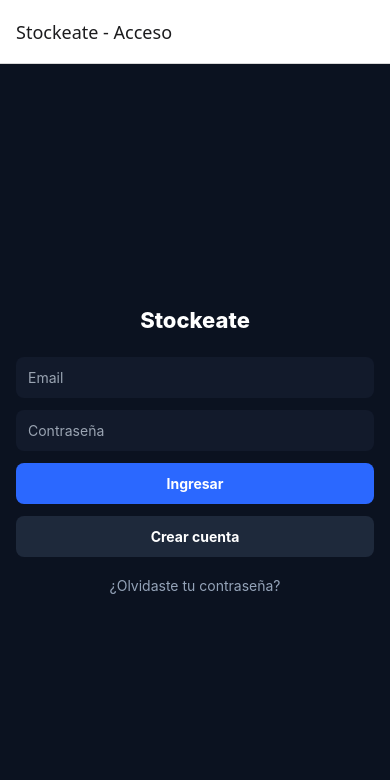
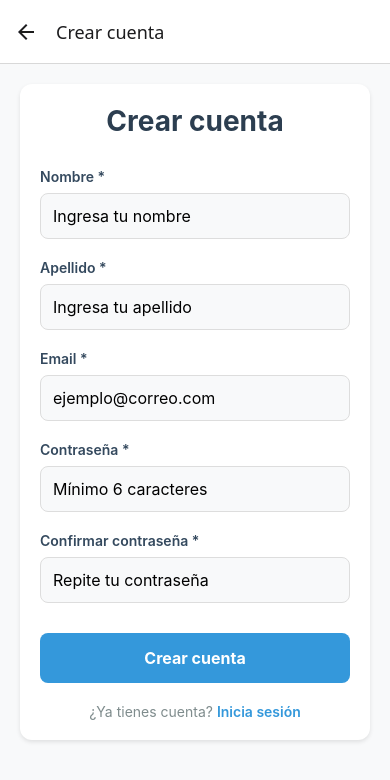
Before and after one commit to gonzalocopes/stockeate, a React Native app in the folder stockeate-app/: screen /Register in a window 390 px wide. Shown: the top 780 px of the page. Built offline with nearby package versions, Linux system fonts and the light colour scheme; what expo-sqlite would draw is missing.

Commit message:
feat: Agregar pantalla de registro de usuarios
- Nueva RegisterScreen con validación completa
- Botón 'Crear cuenta' en LoginScreen
- Navegación entre login y registro
- Integración con API existente

```diff
--- a/stockeate-app/App.tsx
+++ b/stockeate-app/App.tsx
@@ -6,6 +6,7 @@ import { useAuth } from "./src/stores/auth";
 import { useBranch } from "./src/stores/branch"; // 👈 NUEVO
 
 import LoginScreen from "./src/screens/LoginScreen";
+import RegisterScreen from "./src/screens/RegisterScreen";
 import BranchSelect from "./src/screens/BranchSelect";
 import Home from "./src/screens/Home";
 import ScanAdd from "./src/screens/ScanAdd";
@@ -50,6 +51,11 @@ export default function App() {
             component={LoginScreen}
             options={{ title: "Stockeate - Acceso" }}
           />
+          <Stack.Screen
+          name="Register"
+          component={RegisterScreen}
+          options={{ title: "Crear cuenta" }}
+          />
         </Stack.Navigator>
       ) : (
         <Stack.Navigator>
--- a/stockeate-app/src/screens/LoginScreen.tsx
+++ b/stockeate-app/src/screens/LoginScreen.tsx
@@ -3,13 +3,14 @@ import { View, TextInput, Text, TouchableOpacity, Modal, ActivityIndicator } fro
 import { useAuth } from "../stores/auth";
 import { api } from "../api";
 
-export default function LoginScreen() {
+export default function LoginScreen({ navigation }: any){
   const { login, register, logout, token } = useAuth();
 
   const [email, setEmail] = useState("");
   const [pass, setPass] = useState("");
-  const [loading, setLoading] = useState(false);
+  const [loginLoading, setLoginLoading] = useState(false);
   const [err, setErr] = useState<string | null>(null);
+  const [navigating, setNavigating] = useState(false);
 
   // Forgot & Reset
   const [showForgot, setShowForgot] = useState(false);
@@ -25,7 +26,7 @@ export default function LoginScreen() {
 
   const run = async (fn: () => Promise<void>) => {
     setErr(null);
-    setLoading(true);
+    setLoginLoading(true);
     try {
       await fn();
     } catch (e: any) {
@@ -33,7 +34,7 @@ export default function LoginScreen() {
       const msg = Array.isArray(d?.message) ? d.message.join(", ") : (d?.message || e?.message || "Error");
       setErr(msg);
     } finally {
-      setLoading(false);
+      setLoginLoading(false);
     }
   };
 
@@ -101,20 +102,19 @@ export default function LoginScreen() {
       <TouchableOpacity
         onPress={() => run(() => login(email.trim(), pass))}
         style={{ backgroundColor: "#2b68ff", padding: 12, borderRadius: 8, alignItems: "center" }}
-        disabled={loading}
+        disabled={loginLoading}
       >
         <Text style={{ color: "white", fontWeight: "700" }}>
-          {loading ? "Ingresando..." : "Ingresar"}
+          {loginLoading ? "Ingresando..." : "Ingresar"}
         </Text>
       </TouchableOpacity>
 
       <TouchableOpacity
-        onPress={() => run(() => register(email.trim(), pass))}
+        onPress={() => navigation.navigate('Register')}
         style={{ backgroundColor: "#1e293b", padding: 12, borderRadius: 8, alignItems: "center" }}
-        disabled={loading}
       >
         <Text style={{ color: "white", fontWeight: "700" }}>
-          {loading ? "Creando..." : "Crear cuenta"}
+          Crear cuenta
         </Text>
       </TouchableOpacity>
 
--- /dev/null
+++ b/stockeate-app/src/screens/RegisterScreen.tsx
@@ -0,0 +1,241 @@
+import React, { useState } from 'react';
+import {
+  View,
+  Text,
+  TextInput,
+  TouchableOpacity,
+  StyleSheet,
+  Alert,
+  ScrollView,
+  ActivityIndicator
+} from 'react-native';
+import { useAuth } from '../stores/auth';
+
+export default function RegisterScreen({ navigation }: any) {
+  const { register } = useAuth();
+
+  const [formData, setFormData] = useState({
+    nombre: '',
+    apellido: '',
+    email: '',
+    password: '',
+    confirmPassword: ''
+  });
+  const [loading, setLoading] = useState(false);
+
+  const handleInputChange = (field: string, value: string) => {
+    setFormData(prev => ({
+      ...prev,
+      [field]: value
+    }));
+  };
+
+  const validateForm = () => {
+    if (!formData.nombre.trim()) {
+      Alert.alert('Error', 'El nombre es requerido');
+      return false;
+    }
+    if (!formData.apellido.trim()) {
+      Alert.alert('Error', 'El apellido es requerido');
+      return false;
+    }
+
+    if (!formData.email.trim()) {
+      Alert.alert('Error', 'El email es requerido');
+      return false;
+    }
+    if (formData.password.length < 6) {
+      Alert.alert('Error', 'La contraseña debe tener al menos 6 caracteres');
+      return false;
+    }
+    if (formData.password !== formData.confirmPassword) {
+      Alert.alert('Error', 'Las contraseñas no coinciden');
+      return false;
+    }
+    return true;
+  };
+
+  const handleRegister = async () => {
+    if (!validateForm()) return;
+
+    setLoading(true);
+    try {
+      // VERSIÓN SIMPLIFICADA - Solo email y password (backend de Lisandro)
+      // Los campos nombre/apellido se validan pero no se envían
+      await register(
+        formData.email,
+        formData.password
+      );
+
+      Alert.alert(
+        'Registro exitoso',
+        'Tu cuenta ha sido creada correctamente',
+        [
+          {
+            text: 'Iniciar sesión',
+            onPress: () => navigation.navigate('Login')
+          }
+        ]
+      );
+    } catch (error: any) {
+      Alert.alert('Error', error.message || 'Error al registrar usuario');
+    } finally {
+      setLoading(false);
+    }
+  };
+
+  return (
+    <ScrollView style={styles.container}>
+      <View style={styles.form}>
+        <Text style={styles.title}>Crear cuenta</Text>
+
+        <View style={styles.inputContainer}>
+          <Text style={styles.label}>Nombre *</Text>
+          <TextInput
+            style={styles.input}
+            value={formData.nombre}
+            onChangeText={(value) => handleInputChange('nombre', value)}
+            placeholder="Ingresa tu nombre"
+            autoCapitalize="words"
+          />
+        </View>
+
+        <View style={styles.inputContainer}>
+          <Text style={styles.label}>Apellido *</Text>
+          <TextInput
+            style={styles.input}
+            value={formData.apellido}
+            onChangeText={(value) => handleInputChange('apellido', value)}
+            placeholder="Ingresa tu apellido"
+            autoCapitalize="words"
+          />
+        </View>
+
+        <View style={styles.inputContainer}>
+          <Text style={styles.label}>Email *</Text>
+          <TextInput
+            style={styles.input}
+            value={formData.email}
+            onChangeText={(value) => handleInputChange('email', value)}
+            placeholder="ejemplo@correo.com"
+            keyboardType="email-address"
+            autoCapitalize="none"
+          />
+        </View>
+
+        <View style={styles.inputContainer}>
+          <Text style={styles.label}>Contraseña *</Text>
+          <TextInput
+            style={styles.input}
+            value={formData.password}
+            onChangeText={(value) => handleInputChange('password', value)}
+            placeholder="Mínimo 6 caracteres"
+            secureTextEntry
+          />
+        </View>
+
+        <View style={styles.inputContainer}>
+          <Text style={styles.label}>Confirmar contraseña *</Text>
+          <TextInput
+            style={styles.input}
+            value={formData.confirmPassword}
+            onChangeText={(value) => handleInputChange('confirmPassword', value)}
+            placeholder="Repite tu contraseña"
+            secureTextEntry
+          />
+        </View>
+
+        <TouchableOpacity
+          style={[styles.registerButton, loading && styles.disabledButton]}
+          onPress={handleRegister}
+          disabled={loading}
+        >
+          {loading ? (
+            <ActivityIndicator color="white" />
+          ) : (
+            <Text style={styles.registerButtonText}>Crear cuenta</Text>
+          )}
+        </TouchableOpacity>
+
+        <View style={styles.loginContainer}>
+          <Text style={styles.loginText}>¿Ya tienes cuenta? </Text>
+          <TouchableOpacity onPress={() => navigation.navigate('Login')}>
+            <Text style={styles.loginLink}>Inicia sesión</Text>
+          </TouchableOpacity>
+        </View>
+      </View>
+    </ScrollView>
+  );
+}
+
+const styles = StyleSheet.create({
+  container: {
+    flex: 1,
+    backgroundColor: '#f8f9fa',
+  },
+  form: {
+    margin: 20,
+    backgroundColor: 'white',
+    borderRadius: 12,
+    padding: 20,
+    elevation: 2,
+    shadowColor: '#000',
+    shadowOffset: { width: 0, height: 2 },
+    shadowOpacity: 0.1,
+    shadowRadius: 4,
+  },
+  title: {
+    fontSize: 28,
+    fontWeight: 'bold',
+    color: '#2c3e50',
+    marginBottom: 30,
+    textAlign: 'center',
+  },
+  inputContainer: {
+    marginBottom: 20,
+  },
+  label: {
+    fontSize: 14,
+    fontWeight: '600',
+    color: '#34495e',
+    marginBottom: 8,
+  },
+  input: {
+    borderWidth: 1,
+    borderColor: '#ddd',
+    borderRadius: 8,
+    padding: 12,
+    fontSize: 16,
+    backgroundColor: '#f8f9fa',
+  },
+  registerButton: {
+    backgroundColor: '#3498db',
+    padding: 15,
+    borderRadius: 8,
+    alignItems: 'center',
+    marginTop: 10,
+  },
+  disabledButton: {
+    backgroundColor: '#bdc3c7',
+  },
+  registerButtonText: {
+    color: 'white',
+    fontSize: 16,
+    fontWeight: 'bold',
+  },
+  loginContainer: {
+    flexDirection: 'row',
+    justifyContent: 'center',
+    alignItems: 'center',
+    marginTop: 20,
+  },
+  loginText: {
+    fontSize: 14,
+    color: '#7f8c8d',
+  },
+  loginLink: {
+    fontSize: 14,
+    color: '#3498db',
+    fontWeight: '600',
+  },
+});
--- a/stockeate-app/src/stores/auth.ts
+++ b/stockeate-app/src/stores/auth.ts
@@ -41,9 +41,12 @@ export const useAuth = create<AuthState>((set) => ({
 
 register: async (email, password) => {
   try {
+    // VERSIÓN SIMPLIFICADA - Solo email y password (como espera Lisandro)
     const { data } = await api.post('/auth/register', { email, password });
-      await AsyncStorage.setItem('token', data.access_token);
-      set({ token: data.access_token });
+
+    // NO auto-login, para que vuelva al login
+    // await AsyncStorage.setItem('token', data.access_token);
+    // set({ token: data.access_token });
   } catch (e: any) {
     throw new Error(getMsg(e));
   }
```
Lines whose indentation alone changed are shown as unchanged.
